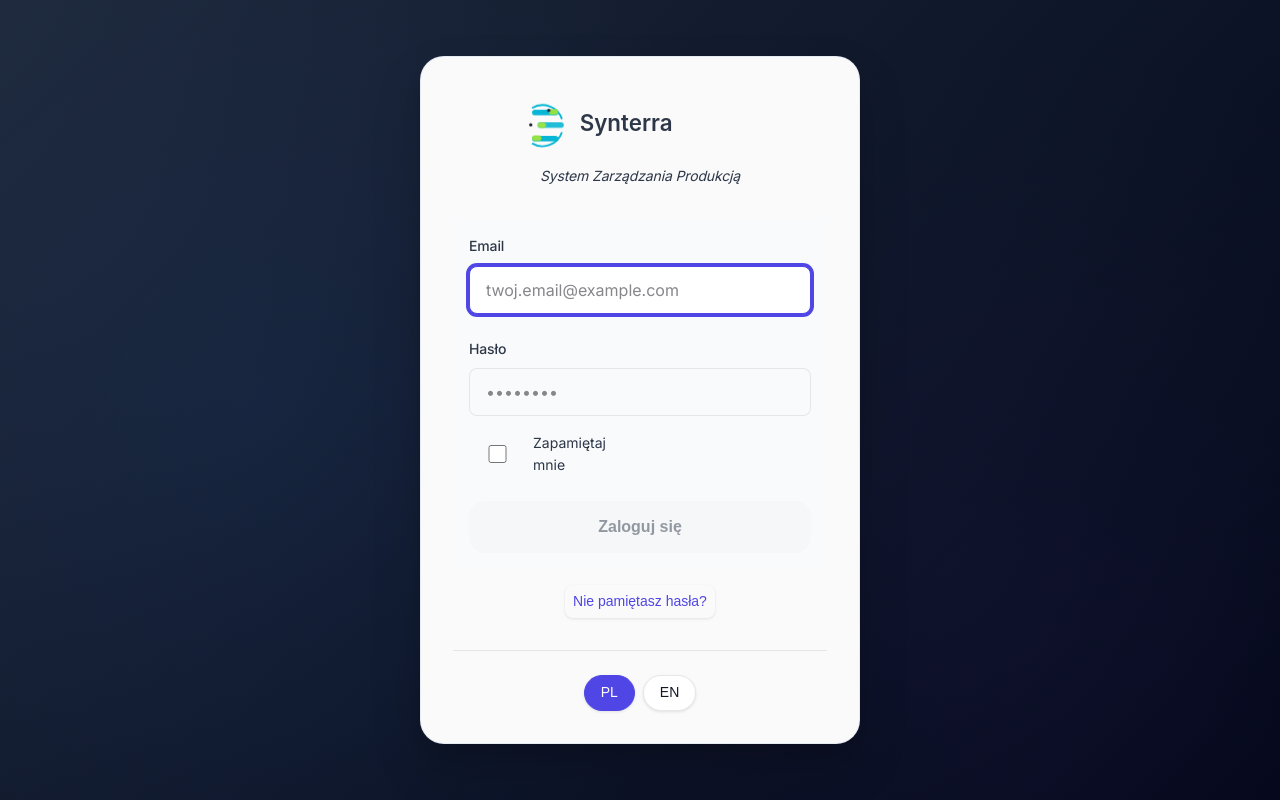
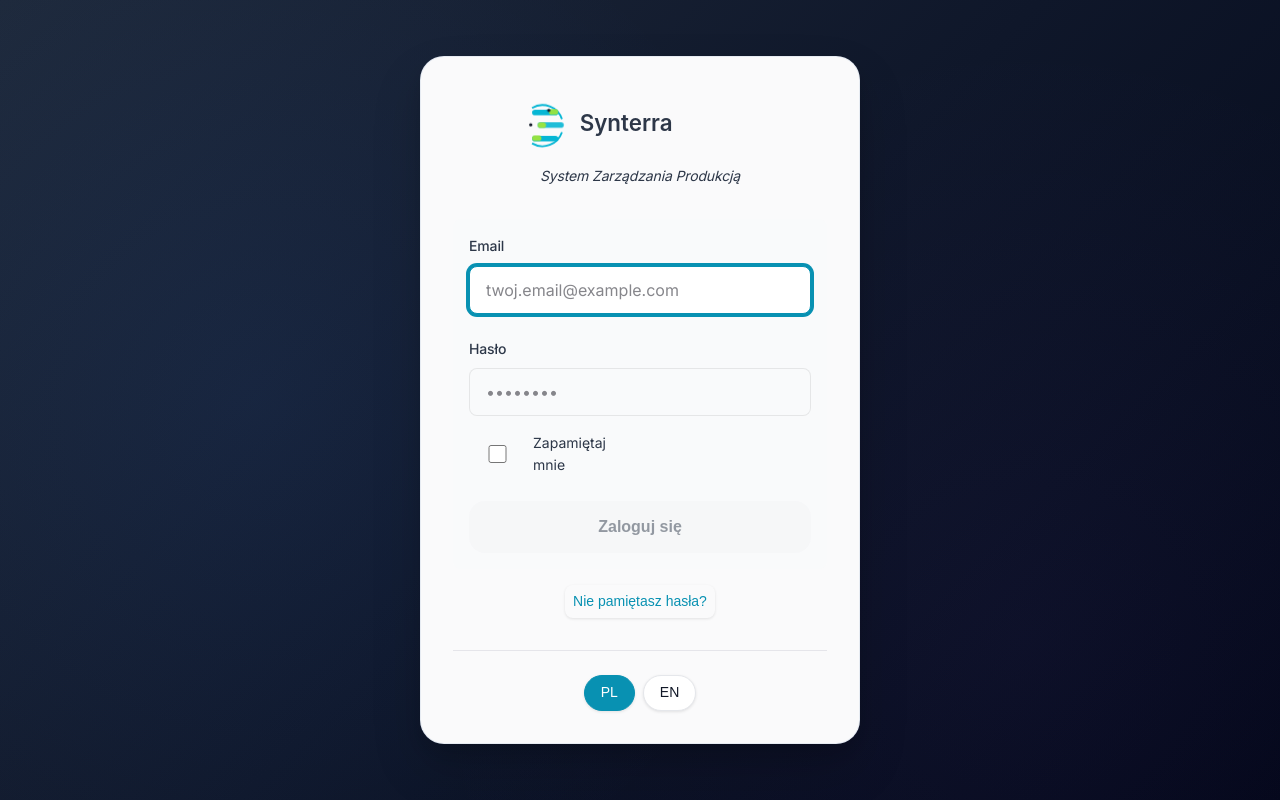
Before and after one commit to lukaszrohan-glitch/PyCharmMiscProject, a React (Vite) app in the folder frontend/: page / in a window 1280 px wide. Built offline with nearby package versions, Linux system fonts and the light colour scheme; no server answers.

Commit message:
fix(critical): eliminate ALL remaining blue colors - found hidden blues in App.module.css, index.css, App.css, and Settings.module.css

```diff
--- a/frontend/COLOR_REFERENCE.css
+++ b/frontend/COLOR_REFERENCE.css
@@ -9,9 +9,14 @@ OLD COLORS:
 - Pre background: #fafbfc
 */
 
-/* UPDATED COLOR SCHEME (AA-safe) */
+/* UPDATED COLOR SCHEME (AA-safe) - Synterra Teal Brand */
 :root {
-  /* Primary Brand Colors - Deep Blues */
+  /* Synterra Brand Colors - Teal/Cyan */
+  --brand-primary: #0891b2;      /* Teal/Cyan 600 - Synterra brand color */
+  --brand-primary-hover: #06b6d4; /* Cyan 500 - lighter on hover */
+  --brand-primary-active: #0e7490; /* Cyan 700 - darker when active */
+
+  /* Legacy Deep Blues (kept for reference) */
   --primary-dark: #1e3a5f;      /* Darkest blue - header gradient start, important text */
   --primary-blue: #2c5282;      /* Main blue - header gradient end, buttons, section headers */
 
--- a/frontend/src/App.module.css
+++ b/frontend/src/App.module.css
@@ -57,7 +57,7 @@
 .card:hover {
   transform: translateY(-4px);
   box-shadow: 0 10px 25px rgba(0, 0, 0, 0.08);
-  border-color: #3b82f6;
+  border-color: #0891b2; /* Synterra teal */
 }
 
 .cardIcon {
--- a/frontend/src/components/Settings.module.css
+++ b/frontend/src/components/Settings.module.css
@@ -394,7 +394,7 @@
   align-items: center;
   justify-content: center;
   gap: var(--spacing-2);
-  background: linear-gradient(135deg, #6366f1 0%, #4f46e5 100%);
+  background: linear-gradient(135deg, #06b6d4 0%, #0891b2 100%); /* Synterra teal gradient */
   color: white;
   border: none;
   box-shadow: var(--shadow-md);
--- a/frontend/src/index.css
+++ b/frontend/src/index.css
@@ -1,5 +1,5 @@
 :root {
-  --primary-color: #2c5282;
+  --primary-color: #0891b2; /* Synterra teal */
   --background-color: #ffffff;
   --text-color: #1a202c;
   --border-color: #e2e8f0;
--- a/frontend/src/styles.css
+++ b/frontend/src/styles.css
@@ -4,10 +4,11 @@
   /* Font Family */
   --font-sans: 'Inter', system-ui, -apple-system, 'Segoe UI', Roboto, 'Helvetica Neue', Arial, sans-serif;
 
-  /* Colors */
-  --brand-primary: #4F46E5; /* A modern, vibrant indigo */
-  --brand-primary-hover: #4338CA;
-  --brand-accent: #EC4899; /* A complementary pink for highlights */
+  /* Colors - Synterra Teal/Cyan Brand */
+  --brand-primary: #0891b2; /* Teal/Cyan 600 - Synterra brand color */
+  --brand-primary-hover: #06b6d4; /* Cyan 500 - lighter on hover */
+  --brand-primary-active: #0e7490; /* Cyan 700 - darker when active */
+  --brand-accent: #f59e0b; /* Amber accent for premium features */
 
   /* Neutral Palette (Grays) */
   --bg-primary: #F9FAFB;      /* Lightest gray for main background */
@@ -19,7 +20,7 @@
   --text-on-brand: #FFFFFF;   /* White text for use on primary brand color backgrounds */
 
   --border-primary: #E5E7EB;  /* Standard border color */
-  --border-focus: #4F46E5;    /* Border color for focused elements */
+  --border-focus: #0891b2;    /* Border color for focused elements - matches brand teal */
 
   /* Status Colors */
   --status-success: #10B981;
```
Also changed, not shown: frontend/src/App.css (+4 -4 lines), 1 other file (tests, documents, lock files or other folders).
